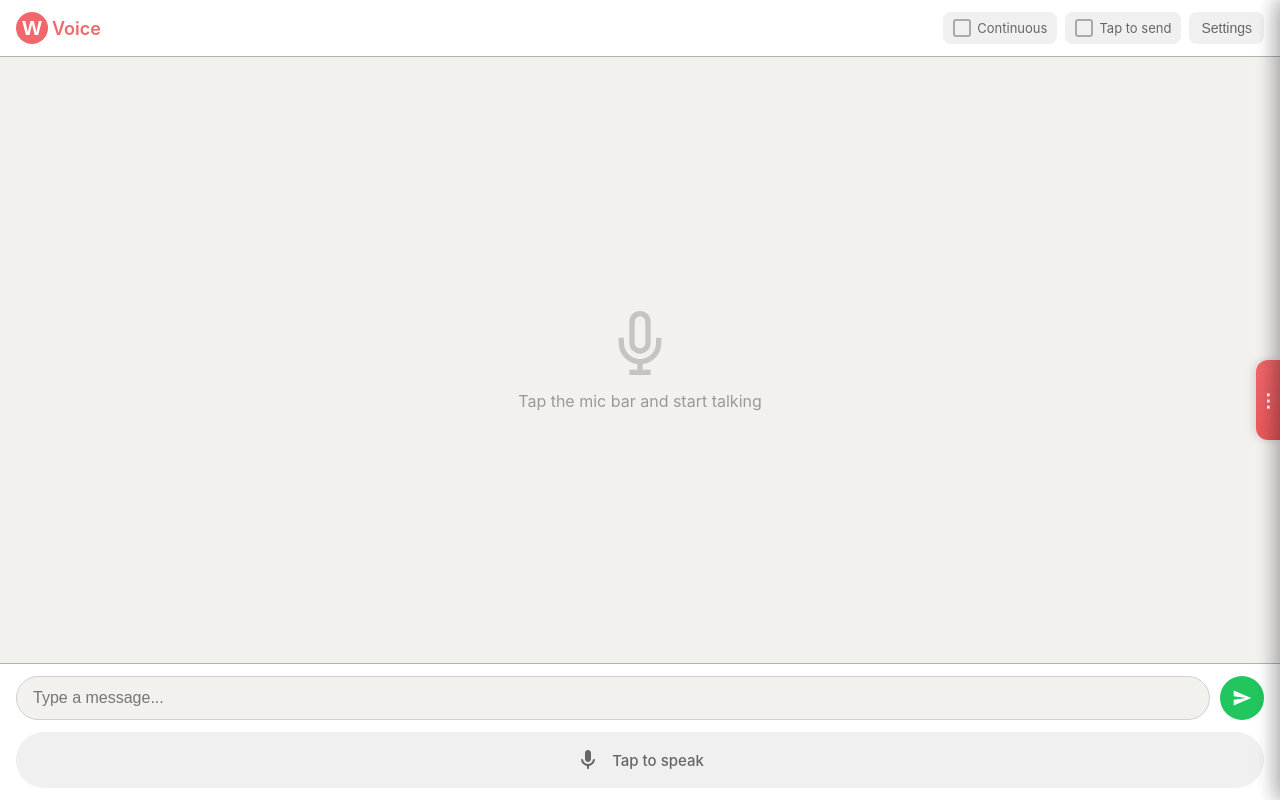
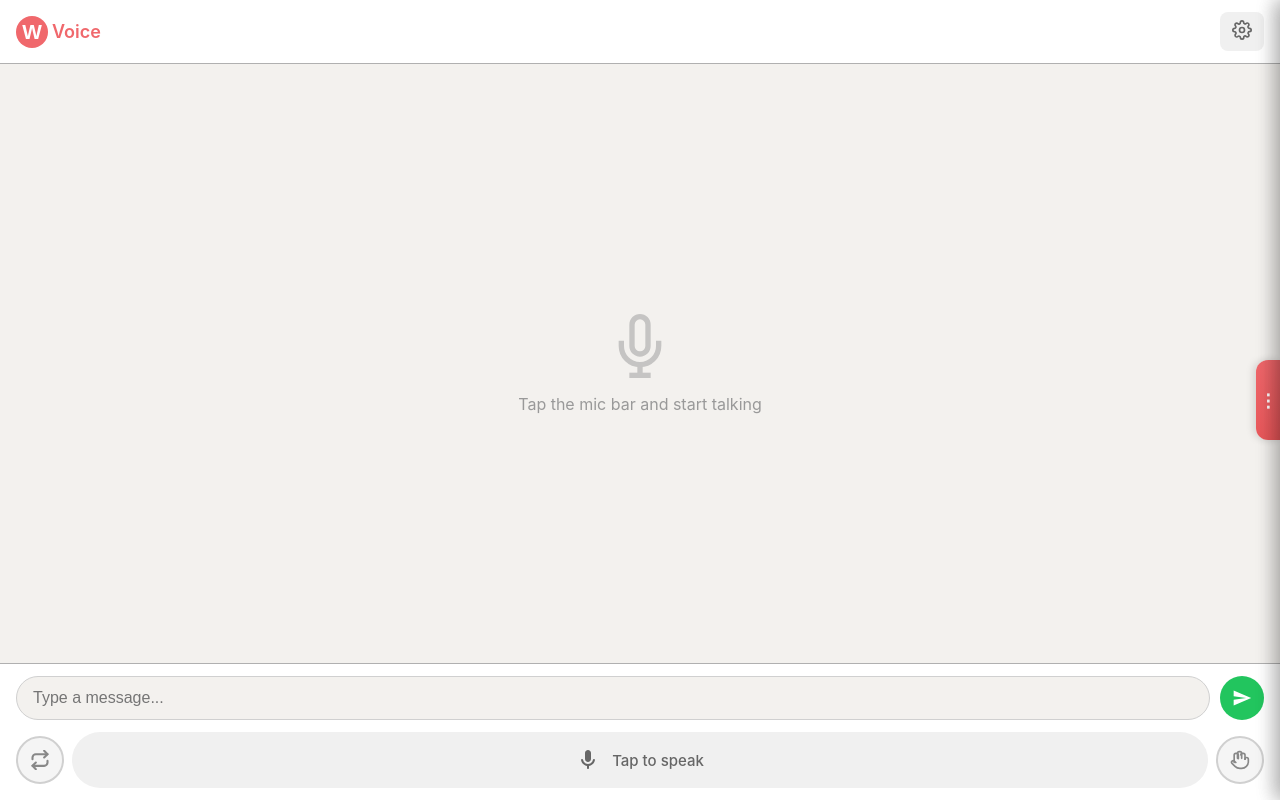
Before and after one commit to WillCureton76/voice-webapp, a plain HTML site: page index.html in a window 1280 px wide. Drawn offline with Linux system fonts and the light colour scheme.

Commit message:
UI: Move mode toggles to mic row, gear icon for settings
- Clean header with just logo and gear icon
- Continuous and Tap-to-send buttons flank mic bar
- Round buttons with active state styling
- Hidden checkboxes maintain state for JS

```diff
--- a/index.html
+++ b/index.html
@@ -40,7 +40,12 @@
     .send-btn:hover { background: #16a34a; }
     .send-btn:disabled { background: #d0d0d0; cursor: not-allowed; }
     .send-btn svg { fill: white; width: 20px; height: 20px; }
-    .mic-bar { height: 56px; border-radius: 28px; display: flex; align-items: center; justify-content: center; gap: 12px; font-size: 15px; font-weight: 500; cursor: pointer; transition: all 0.3s ease; user-select: none; -webkit-user-select: none; -webkit-touch-callout: none; }
+    .mic-row { display: flex; gap: 8px; align-items: center; }
+    .mode-btn { width: 48px; height: 48px; border-radius: 50%; border: 2px solid #d0d0d0; background: #f5f5f5; color: #888; display: flex; align-items: center; justify-content: center; cursor: pointer; transition: all 0.2s ease; flex-shrink: 0; }
+    .mode-btn:hover { background: #e8e8e8; border-color: #bbb; }
+    .mode-btn.active { background: #F0686C; border-color: #F0686C; color: white; box-shadow: inset 0 2px 4px rgba(0,0,0,0.2); }
+    .mode-btn svg { transition: all 0.2s ease; }
+    .mic-bar { flex: 1; height: 56px; border-radius: 28px; display: flex; align-items: center; justify-content: center; gap: 12px; font-size: 15px; font-weight: 500; cursor: pointer; transition: all 0.3s ease; user-select: none; -webkit-user-select: none; -webkit-touch-callout: none; }
     .mic-bar.idle { background: #f0f0f0; color: #666; }
     .mic-bar.listening { background: linear-gradient(135deg, #22c55e, #16a34a); color: white; animation: pulse 1.5s ease-in-out infinite; }
     .mic-bar.processing { background: linear-gradient(135deg, #f59e0b, #d97706); color: white; }
@@ -125,15 +130,12 @@
   <div class="header">
     <h1 style="display:flex;align-items:center;gap:4px;"><svg width="32" height="32" viewBox="0 0 100 100"><circle cx="50" cy="50" r="50" fill="#F0686C"/><text x="50" y="72" text-anchor="middle" font-size="65" font-weight="bold" fill="white" font-family="Arial,sans-serif">W</text></svg><span style="color:#F0686C;">Voice</span></h1>
     <div class="header-actions">
-      <label class="continuous-toggle">
-        <input type="checkbox" id="continuousMode">
-        <span class="toggle-label">Continuous</span>
-      </label>
-      <label class="continuous-toggle" title="Keep listening through pauses until you tap">
-        <input type="checkbox" id="tapToSendMode">
-        <span class="toggle-label">Tap to send</span>
-      </label>
-      <button class="header-btn" onclick="openSettings()">Settings</button>
+      <button class="header-btn" onclick="openSettings()" title="Settings">
+        <svg width="20" height="20" viewBox="0 0 24 24" fill="none" stroke="currentColor" stroke-width="2">
+          <circle cx="12" cy="12" r="3"></circle>
+          <path d="M19.4 15a1.65 1.65 0 0 0 .33 1.82l.06.06a2 2 0 0 1 0 2.83 2 2 0 0 1-2.83 0l-.06-.06a1.65 1.65 0 0 0-1.82-.33 1.65 1.65 0 0 0-1 1.51V21a2 2 0 0 1-2 2 2 2 0 0 1-2-2v-.09A1.65 1.65 0 0 0 9 19.4a1.65 1.65 0 0 0-1.82.33l-.06.06a2 2 0 0 1-2.83 0 2 2 0 0 1 0-2.83l.06-.06a1.65 1.65 0 0 0 .33-1.82 1.65 1.65 0 0 0-1.51-1H3a2 2 0 0 1-2-2 2 2 0 0 1 2-2h.09A1.65 1.65 0 0 0 4.6 9a1.65 1.65 0 0 0-.33-1.82l-.06-.06a2 2 0 0 1 0-2.83 2 2 0 0 1 2.83 0l.06.06a1.65 1.65 0 0 0 1.82.33H9a1.65 1.65 0 0 0 1-1.51V3a2 2 0 0 1 2-2 2 2 0 0 1 2 2v.09a1.65 1.65 0 0 0 1 1.51 1.65 1.65 0 0 0 1.82-.33l.06-.06a2 2 0 0 1 2.83 0 2 2 0 0 1 0 2.83l-.06.06a1.65 1.65 0 0 0-.33 1.82V9a1.65 1.65 0 0 0 1.51 1H21a2 2 0 0 1 2 2 2 2 0 0 1-2 2h-.09a1.65 1.65 0 0 0-1.51 1z"></path>
+        </svg>
+      </button>
     </div>
   </div>
   <div class="chat-container" id="chat">
@@ -155,6 +157,15 @@
         <svg viewBox="0 0 24 24"><path d="M2.01 21L23 12 2.01 3 2 10l15 2-15 2z"/></svg>
       </button>
     </div>
+    <div class="mic-row">
+      <button class="mode-btn" id="continuousModeBtn" onclick="toggleContinuousMode()" title="Continuous conversation">
+        <svg width="20" height="20" viewBox="0 0 24 24" fill="none" stroke="currentColor" stroke-width="2.5" stroke-linecap="round" stroke-linejoin="round">
+          <path d="M17 1l4 4-4 4"></path>
+          <path d="M3 11V9a4 4 0 0 1 4-4h14"></path>
+          <path d="M7 23l-4-4 4-4"></path>
+          <path d="M21 13v2a4 4 0 0 1-4 4H3"></path>
+        </svg>
+      </button>
       <div class="mic-bar idle" id="micBar" onclick="toggleRecording()">
         <svg class="mic-icon" id="micIcon" viewBox="0 0 24 24" fill="currentColor">
           <path d="M12 14c1.66 0 3-1.34 3-3V5c0-1.66-1.34-3-3-3S9 3.34 9 5v6c0 1.66 1.34 3 3 3zm5.91-3c-.49 0-.9.36-.98.85C16.52 14.2 14.47 16 12 16s-4.52-1.8-4.93-4.15c-.08-.49-.49-.85-.98-.85-.61 0-1.09.54-1 1.14.49 3 2.89 5.35 5.91 5.78V20c0 .55.45 1 1 1s1-.45 1-1v-2.08c3.02-.43 5.42-2.78 5.91-5.78.1-.6-.39-1.14-1-1.14z"/>
@@ -164,6 +175,18 @@
         <div class="spinner" id="spinner" style="display: none;"></div>
         <span class="interrupt-hint" id="interruptHint" style="display: none;">(tap to interrupt, hold to stop)</span>
       </div>
+      <button class="mode-btn" id="tapToSendBtn" onclick="toggleTapToSend()" title="Tap to send (longer pauses)">
+        <svg width="20" height="20" viewBox="0 0 24 24" fill="none" stroke="currentColor" stroke-width="2" stroke-linecap="round" stroke-linejoin="round">
+          <path d="M18 11V6a2 2 0 0 0-2-2h-1a2 2 0 0 0-2 2v0"></path>
+          <path d="M14 10V4a2 2 0 0 0-2-2h-1a2 2 0 0 0-2 2v6"></path>
+          <path d="M10 10.5V6a2 2 0 0 0-2-2H7a2 2 0 0 0-2 2v9"></path>
+          <path d="M18 11a2 2 0 1 1 4 0v3a8 8 0 0 1-8 8h-2c-2.8 0-4.5-.86-5.99-2.34l-3.6-3.6a2 2 0 0 1 2.83-2.82L7 15"></path>
+        </svg>
+      </button>
+    </div>
+    <!-- Hidden checkboxes for state (used by JS) -->
+    <input type="checkbox" id="continuousMode" style="display:none;">
+    <input type="checkbox" id="tapToSendMode" style="display:none;">
   </div>
   <div id="speakingIndicator" style="display:none;"></div>
   <div class="modal-overlay" id="settingsModal">
```
Lines whose indentation alone changed are shown as unchanged.
